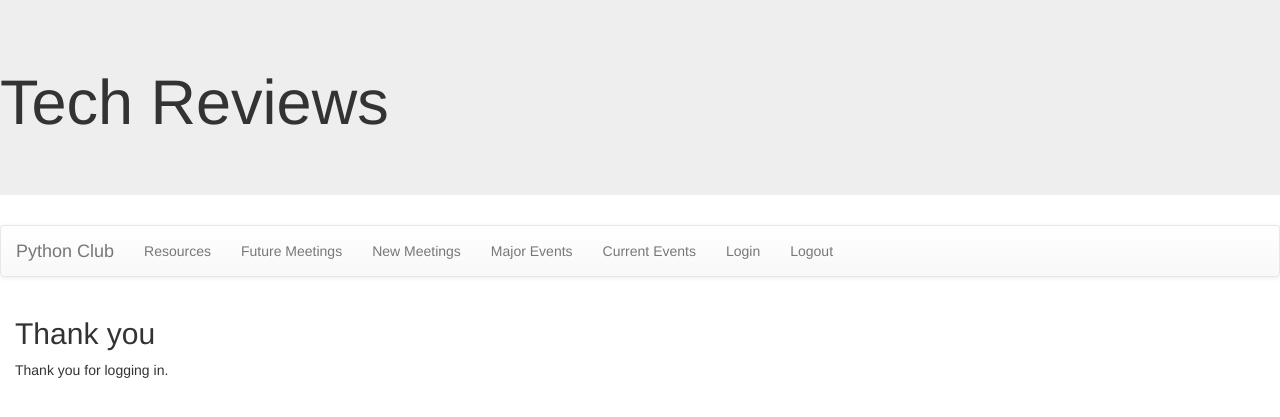
After one commit to Paboac/Pythonclub2, a Django app: page /project/loginmessage/ in a window 1280 px wide. The commit adds this page. Shown: the top 417 px of the page. Run offline with Django 4.2, Linux system fonts and the light colour scheme; some libraries are stand-ins or nearby versions.

Commit message:
Addded login and logout

```diff
--- a/club2/settings.py
+++ b/club2/settings.py
@@ -123,6 +123,8 @@ USE_TZ = True
 # https://docs.djangoproject.com/en/4.0/howto/static-files/
 
 STATIC_URL = 'static/'
+LOGIN_REDIRECT_URL='loginmessage'
+LOGOUT_REDIRECT_URL='logoutmessage'
 
 # Default primary key field type
 # https://docs.djangoproject.com/en/4.0/ref/settings/#default-auto-field
--- a/club2/urls.py
+++ b/club2/urls.py
@@ -19,4 +19,5 @@ from django.urls import path, include
 urlpatterns = [
     path('admin/', admin.site.urls),
     path('project/', include('project.urls')),
+    path('accounts/', include('django.contrib.auth.urls')),
 ]
--- a/project/templates/base.html
+++ b/project/templates/base.html
@@ -21,6 +21,8 @@
 <li><a href="{% url 'newmeeting' %}">New Meetings</a></li>
 <li><a href="{% url 'newevent' %}">Major Events</a></li>
 <li><a href="{% url 'event' %}"> Current Events</a></li>
+<li><a href="{% url 'login' %}"> Login</a></li>
+<li><a href="{% url 'logout' %}"> Logout</a></li>
 
 
 </ul>
--- /dev/null
+++ b/project/templates/project/loginmessage.html
@@ -0,0 +1,5 @@
+{% extends 'base.html' %}
+{% block content %}
+<h2>Thank you</h2>
+<p> Thank you for logging in.</p>
+{%endblock%}
--- /dev/null
+++ b/project/templates/project/logoutmessage.html
@@ -0,0 +1,5 @@
+{% extends 'base.html' %}
+{% block content %}
+<h2>Goodbye.</h2>
+<p> You are now logged out.</p>
+{%endblock%}
--- a/project/templates/project/newevent.html
+++ b/project/templates/project/newevent.html
@@ -3,7 +3,7 @@
 {% block content %}
 <h2>Major Events</h2>
 <table class='table'>
-     <form method='Post', class='post-form'>{%csrf_token%}
+     <form method='Post', class='post-form'>{%csrf_token%}>
      {{form.as_table}}
 </table>
 <button type="Submit" class="save btn btn-default">Save</button>
--- a/project/templates/project/newmeeting.html
+++ b/project/templates/project/newmeeting.html
@@ -3,7 +3,7 @@
 {% block content %}
 <h2> Add Meeting</h2>
 <table class='table'>
-     <form method='Post', class='post-form'>{%csrf_token%}
+     <form method='Post', class='post-form'>{%csrf_token%}>
      {{form.as_table}}
 </table>
 <button type="Submit" class="save btn btn-default">Save</button>
--- a/project/urls.py
+++ b/project/urls.py
@@ -10,6 +10,8 @@ urlpatterns = [
      path('meetingDetails/<int:id>', views.meetingDetails, name ='detail'),
      path('newMeeting/', views.newMeeting, name='newmeeting'),
      path('newevent/', views.newEvent, name='newevent'),
-     path('eventDetails/<int:id>', views.eventDetails, name='events')
+     path('eventDetails/<int:id>', views.eventDetails, name='events'),
+     path('loginmessage/', views.loginmessage, name='loginmessage'),
+     path('logoutmessage/', views.logoutmessage, name='logoutmessage'),
 
 ]
--- a/project/views.py
+++ b/project/views.py
@@ -2,12 +2,11 @@ from multiprocessing import context
 from turtle import title
 from urllib import request
 from django.shortcuts import render, get_object_or_404
-
 from project.forms import MeetingForm
 from .models import Meetingminutes, Resource, Event, Meeting, Members
 from django.urls import reverse_lazy
 from .forms import EventForm, MeetingForm
-
+from django.contrib.auth.decorators import login_required
 
 # Create your views here.
 def index(request):
@@ -25,6 +24,7 @@ def event(request):
      even_title=Event.objects.all()
      return render(request, 'event.html', {'even_title': even_title})
 
+
 def meetingDetails(request, id):
      meeting=get_object_or_404(Meeting, pk=id)
      minute=Meetingminutes.objects.get(meetingID=meeting.id)
@@ -39,6 +39,7 @@ def eventDetails(request, id):
      title=Event.objects.get(eventitle=event.id)
      return render(request, 'project/eventDetails.html', {'event':event, 'title':title})
 
+@login_required
 def newMeeting(request):
      form=MeetingForm
 
@@ -65,3 +66,9 @@ def newEvent(request):
      else:
           form=EventForm
           return render(request, 'project/newevent.html', {'form':form})
+
+
+def loginmessage(request):
+     return render(request, 'project/loginmessage.html')
+def logoutmessage(request):
+     return render(request, 'project/logoutmessage.html')
```
Also changed, not shown: project/templates/registration/login.html (added, +7 -0 lines).
